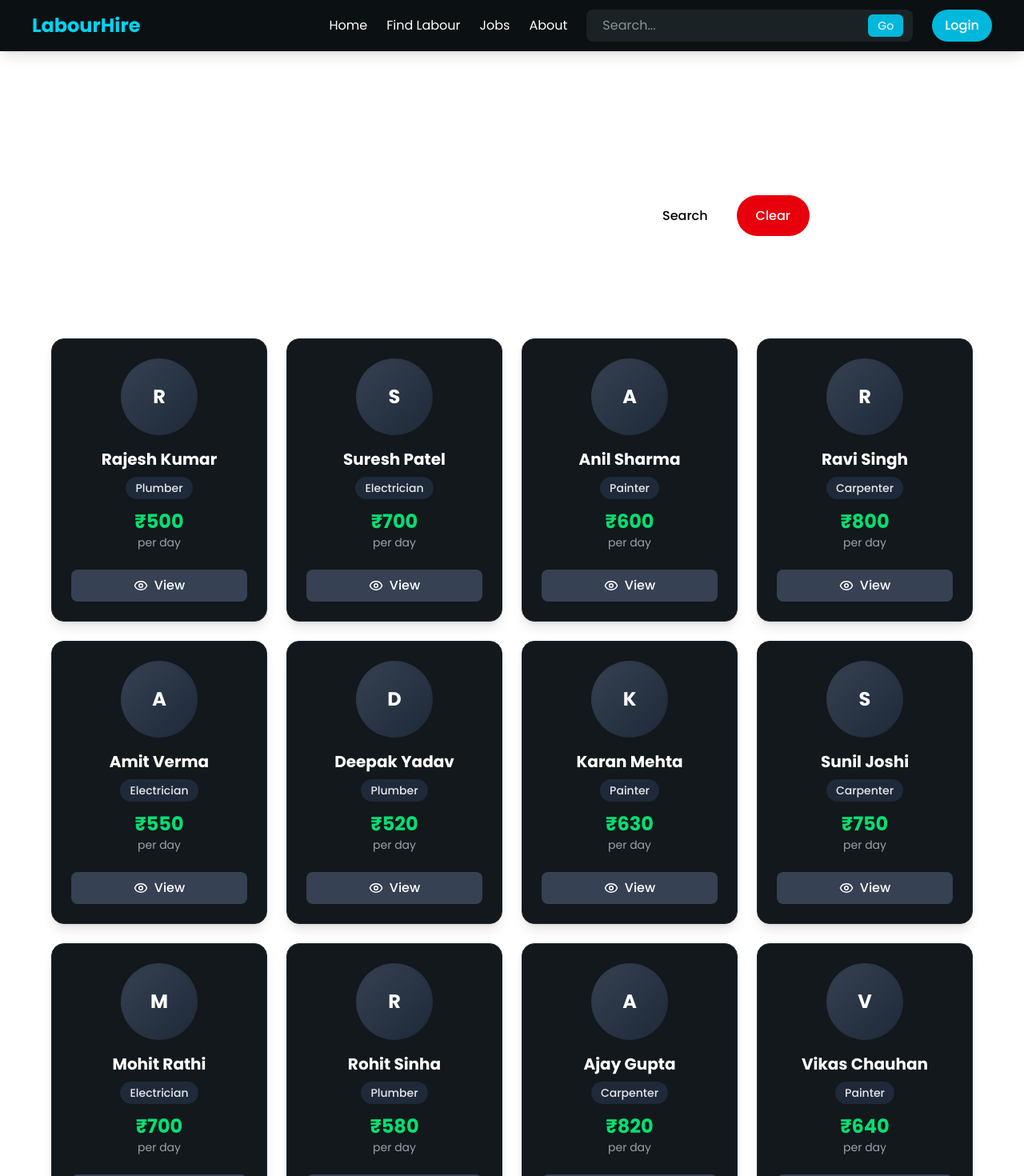
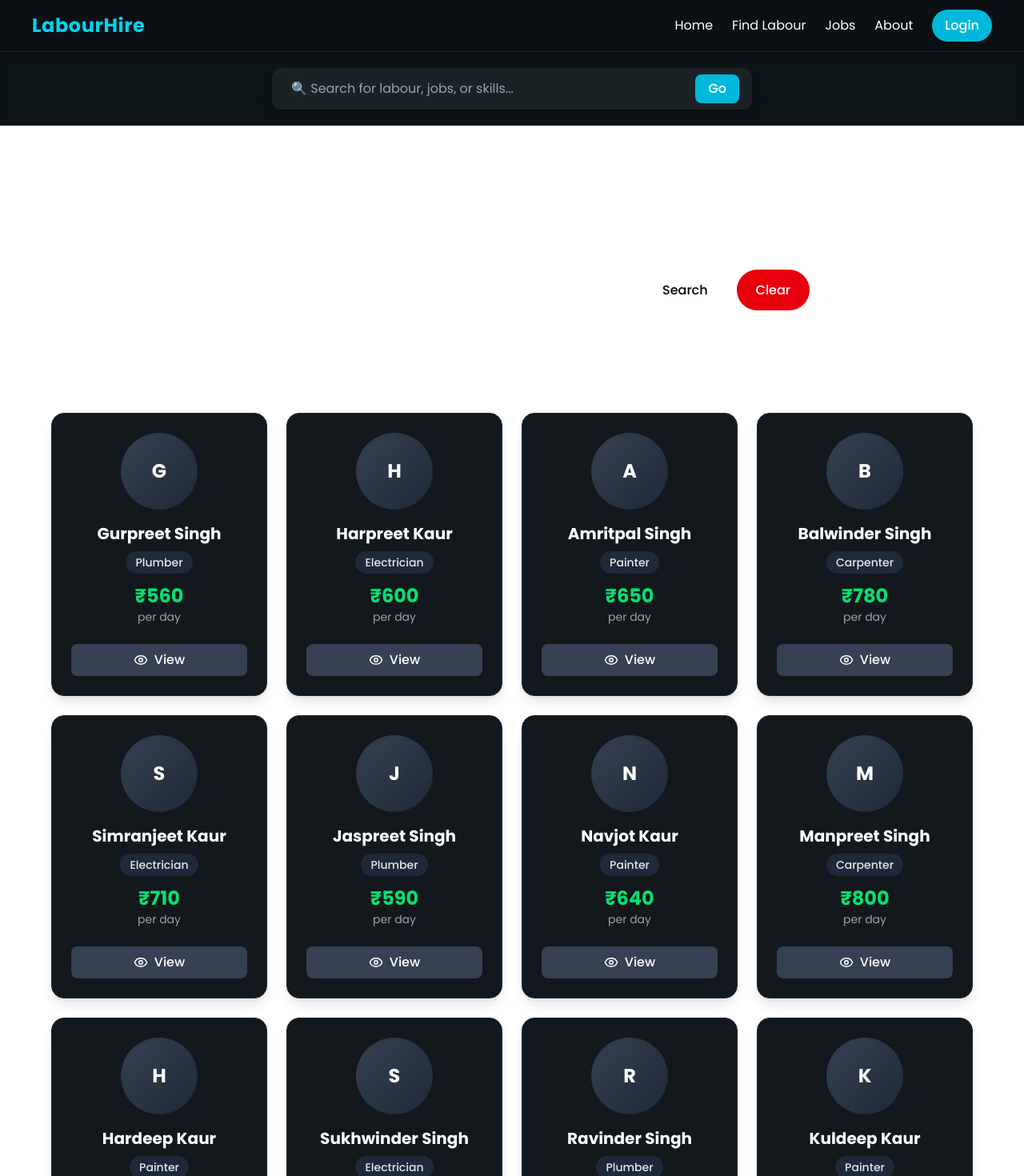
Before and after one commit to Ratinderpreetsingh/labour, a Next.js app: page /find-labour in a window 1280 px wide. Shown: the top 1470 px of the page at 80% size. Built offline with nearby package versions, Linux system fonts and the light colour scheme.

Commit message:
New data

```diff
--- a/src/app/[skillCity]/page.tsx
+++ b/src/app/[skillCity]/page.tsx
@@ -1,22 +1,8 @@
 import Container from "@/components/Container";
 import WorkerCard from "@/components/Card";
 import { notFound } from "next/navigation";
+import {workers} from "../../data/workers"
 
-interface Worker {
-  id: number;
-  name: string;
-  skill: string;
-  city: string;
-  price: number;
-}
-
-const workers: Worker[] = [
-  { id: 1, price: 500, name: "Rajesh Kumar", skill: "Plumber", city: "Delhi" },
-  { id: 2, price: 700, name: "Suresh Patel", skill: "Electrician", city: "Mumbai" },
-  { id: 3, price: 600, name: "Anil Sharma", skill: "Painter", city: "Delhi" },
-  { id: 4, price: 800, name: "Ravi Singh", skill: "Carpenter", city: "Bangalore" },
-  { id: 5, price: 550, name: "Amit Verma", skill: "Electrician", city: "Delhi" },
-];
 
 export default function DynamicPage({params}: {params: { skillCity: string };}) {
   if (!params?.skillCity) return notFound();
@@ -47,6 +33,7 @@ export default function DynamicPage({params}: {params: { skillCity: string };})
                 name={worker.name}
                 price={worker.price}
                 skill={worker.skill}
+                phone={worker.phone}
               />
             ))}
           </div>
--- a/src/app/find-labour/page.tsx
+++ b/src/app/find-labour/page.tsx
@@ -3,13 +3,14 @@
 import { useState } from "react";
 import Container from "@/components/Container";
 import WorkerCard from "@/components/Card";
-
+import { workers } from "@/data/workers";
 interface Worker {
   id: number;
   name: string;
   skill: string;
   city: string;
   price: number;
+  phone:string;
 }
 
 export default  function FindLabourPage() {
@@ -18,28 +19,7 @@ export default  function FindLabourPage() {
   const [results, setResults] = useState<Worker[]>([]);
 
   // 🔹 Larger Dummy Dataset
-  const workers: Worker[] = [
-    { id: 1, name: "Rajesh Kumar", skill: "Plumber", city: "Delhi", price: 500 },
-    { id: 2, name: "Suresh Patel", skill: "Electrician", city: "Mumbai", price: 700 },
-    { id: 3, name: "Anil Sharma", skill: "Painter", city: "Delhi", price: 600 },
-    { id: 4, name: "Ravi Singh", skill: "Carpenter", city: "Bangalore", price: 800 },
-    { id: 5, name: "Amit Verma", skill: "Electrician", city: "Delhi", price: 550 },
-    { id: 6, name: "Deepak Yadav", skill: "Plumber", city: "Chennai", price: 520 },
-    { id: 7, name: "Karan Mehta", skill: "Painter", city: "Delhi", price: 630 },
-    { id: 8, name: "Sunil Joshi", skill: "Carpenter", city: "Kolkata", price: 750 },
-    { id: 9, name: "Mohit Rathi", skill: "Electrician", city: "Mumbai", price: 700 },
-    { id: 10, name: "Rohit Sinha", skill: "Plumber", city: "Pune", price: 580 },
-    { id: 11, name: "Ajay Gupta", skill: "Carpenter", city: "Delhi", price: 820 },
-    { id: 12, name: "Vikas Chauhan", skill: "Painter", city: "Bangalore", price: 640 },
-    { id: 13, name: "Arjun Nair", skill: "Electrician", city: "Chennai", price: 710 },
-    { id: 14, name: "Pankaj Dubey", skill: "Plumber", city: "Mumbai", price: 540 },
-    { id: 15, name: "Lokesh Rai", skill: "Painter", city: "Kolkata", price: 660 },
-    { id: 16, name: "Harish Kumar", skill: "Carpenter", city: "Delhi", price: 830 },
-    { id: 17, name: "Suraj Mishra", skill: "Plumber", city: "Bangalore", price: 570 },
-    { id: 18, name: "Manoj Singh", skill: "Electrician", city: "Pune", price: 690 },
-    { id: 19, name: "Ramesh Chauhan", skill: "Painter", city: "Chennai", price: 620 },
-    { id: 20, name: "Dinesh Patel", skill: "Carpenter", city: "Mumbai", price: 810 },
-  ];
+
 
   // 🔹 Dropdown Options
   const cities = Array.from(new Set(workers.map((w) => w.city)));
@@ -122,6 +102,7 @@ export default  function FindLabourPage() {
                   name={worker.name}
                   price={worker.price}
                   skill={worker.skill}
+                  phone={worker.phone}
                 />
               ))}
             </div>
--- a/src/app/page.tsx
+++ b/src/app/page.tsx
@@ -8,7 +8,7 @@ import { Wrench, Paintbrush, Plug, Hammer } from "lucide-react";
 import Select from "@/components/Select";
 import Button from "@/components/Button";
 import Image from "next/image";
-
+import {workers as workerData} from "../data/workers"
 interface Worker {
   id: number;
   name: string;
@@ -33,8 +33,8 @@ const workers: Worker[] = [
 ];
 
 
-  const cities = Array.from(new Set(workers.map((w) => w.city)));
-  const skills = Array.from(new Set(workers.map((w) => w.skill)));
+  const cities = Array.from(new Set(workerData.map((w) => w.city)));
+  const skills = Array.from(new Set(workerData.map((w) => w.skill)));
   const cityOptions = cities.map((c: string) => ({ label: c, value: c }));
   const skillOptions = skills.map((s: string) => ({ label: s, value: s }));
 
--- a/src/app/search/[slug]/page.tsx
+++ b/src/app/search/[slug]/page.tsx
@@ -1,27 +1,13 @@
+import WorkerCard from "@/components/Card";
 import Container from "@/components/Container";
 import Image from "next/image";
-
+import { workers } from "@/data/workers";
 // app/search/[slug]/page.tsx
 interface SearchPageProps {
   params: { slug: string };
 }
 
-interface Worker {
-  id: number;
-  name: string;
-  skill: string;
-  city: string;
-  price: number;
-  image: string;
-}
 
-const workers: Worker[] = [
-  { id: 1, name: "Rajesh Kumar", skill: "Plumber", city: "Delhi", price: 500, image: "/images/a.jpg" },
-  { id: 2, name: "Suresh Patel", skill: "Electrician", city: "Mumbai", price: 700, image: "/images/b.jpg" },
-  { id: 3, name: "Anil Sharma", skill: "Painter", city: "Delhi", price: 600, image: "/images/c.jpg" },
-  { id: 4, name: "Ravi Singh", skill: "Carpenter", city: "Bangalore", price: 800, image: "/images/d.jpg" },
-  { id: 5, name: "Amit Verma", skill: "Electrician", city: "Delhi", price: 550, image: "/images/e.jpg" },
-];
 
 export default function SearchPage({ params }: SearchPageProps) {
   const { slug } = params;
@@ -47,24 +33,14 @@ export default function SearchPage({ params }: SearchPageProps) {
       ) : (
         <div className="grid grid-cols-1 sm:grid-cols-2 md:grid-cols-3 gap-6">
           {results.map((worker) => (
-            <div
-              key={worker.id}
-              className="bg-white rounded-xl shadow-lg overflow-hidden transform hover:scale-105 transition duration-300"
-            >
-              <Image
-                src={worker.image}
-                alt={worker.name}
-                  width={400} // set desired width
-  height={160} // set desired height
-                className="h-40 w-full object-cover"
-              />
-              <div className="p-4 text-center text-black">
-                <p className="font-semibold text-lg">{worker.name}</p>
-                <p className="text-sm text-gray-600">{worker.skill}</p>
-                <p className="text-sm text-gray-600">{worker.city}</p>
-                <p className="text-md font-bold mt-2 text-cyan-600">₹{worker.price}</p>
-              </div>
-            </div>
+              <WorkerCard
+                            key={worker.id}
+                            id={worker.id}
+                            name={worker.name}
+                            price={worker.price}
+                            skill={worker.skill}
+                            phone={worker.phone}
+                          />
           ))}
         </div>
       )}
--- a/src/components/Navbar.tsx
+++ b/src/components/Navbar.tsx
@@ -1,4 +1,3 @@
-// components/Navbar.tsx
 "use client";
 
 import Link from "next/link";
@@ -17,7 +16,6 @@ const menuItems = [
 export default function Navbar() {
   const [isOpen, setIsOpen] = useState(false);
   const [query, setQuery] = useState("");
-
   const router = useRouter();
 
   const handleSearch = () => {
@@ -27,15 +25,20 @@ export default function Navbar() {
   };
 
   return (
-    <nav className="bg-[#0b1012] shadow-lg sticky top-0 z-50">
+    <>
+      {/* 🔹 Navbar */}
+      <nav className="bg-[#0b1012] shadow-md sticky top-0 z-50">
         <Container>
           <div className="flex justify-between h-16 items-center">
             {/* Logo */}
-          <Link href="/" className="text-2xl font-extrabold text-cyan-400">
+            <Link
+              href="/"
+              className="text-2xl font-extrabold text-cyan-400 tracking-wide"
+            >
               LabourHire
             </Link>
 
-          {/* Desktop Menu + Search */}
+            {/* Desktop Menu */}
             <div className="hidden md:flex space-x-6 items-center">
               {menuItems.map((item) => (
                 <Link
@@ -47,33 +50,16 @@ export default function Navbar() {
                 </Link>
               ))}
 
-            {/* 🔹 Search Bar (always visible) */}
-            <div className="flex items-center gap-2 bg-[#1a2226] px-3 py-1 rounded-lg">
-              <input
-                type="text"
-                value={query}
-                onChange={(e) => setQuery(e.target.value)}
-                placeholder="Search..."
-                className="bg-transparent text-white px-2 py-1 focus:outline-none"
-              />
-              <button
-                onClick={handleSearch}
-                className="px-3 py-1 rounded-md bg-cyan-500 text-white text-sm hover:bg-cyan-600 transition"
-              >
-                Go
-              </button>
-            </div>
-
               {/* Login Button */}
               <Link
                 href="/auth/login"
-              className="px-4 py-2 rounded-full bg-cyan-500 text-white font-medium shadow-md hover:shadow-lg transform hover:scale-105 transition-all duration-300"
+                className="px-4 py-2 rounded-full bg-cyan-500 text-white font-medium shadow-md hover:shadow-cyan-500/40 transform hover:scale-105 transition-all duration-300"
               >
                 Login
               </Link>
             </div>
 
-          {/* Mobile Button */}
+            {/* Mobile Menu Button */}
             <button
               onClick={() => setIsOpen(!isOpen)}
               className="md:hidden text-white hover:text-cyan-400 transition-colors duration-300"
@@ -83,9 +69,9 @@ export default function Navbar() {
           </div>
         </Container>
 
-      {/* Mobile Menu with Search */}
+        {/* Mobile Dropdown */}
         {isOpen && (
-        <div className="md:hidden bg-[#0b1012] shadow-lg">
+          <div className="md:hidden bg-[#0b1012] border-t border-gray-800">
             <div className="flex flex-col space-y-3 px-6 py-4">
               {menuItems.map((item) => (
                 <Link
@@ -97,27 +83,9 @@ export default function Navbar() {
                   {item.name}
                 </Link>
               ))}
-
-            {/* 🔹 Mobile Search Bar */}
-            <div className="flex items-center gap-2 bg-[#1a2226] px-3 py-2 rounded-lg">
-              <input
-                type="text"
-                value={query}
-                onChange={(e) => setQuery(e.target.value)}
-                placeholder="Search..."
-                className="flex-1 bg-transparent text-white px-2 py-1 focus:outline-none"
-              />
-              <button
-                onClick={handleSearch}
-                className="px-3 py-1 rounded-md bg-cyan-500 text-white text-sm hover:bg-cyan-600 transition"
-              >
-                Go
-              </button>
-            </div>
-
               <Link
                 href="/auth/login"
-              className="px-4 py-2 rounded-full bg-cyan-500 text-white font-medium shadow-md hover:shadow-lg transform hover:scale-105 transition-all duration-300"
+                className="px-4 py-2 rounded-full bg-cyan-500 text-white font-medium shadow-md hover:shadow-cyan-500/40 transform hover:scale-105 transition-all duration-300"
                 onClick={() => setIsOpen(false)}
               >
                 Login
@@ -126,5 +94,29 @@ export default function Navbar() {
           </div>
         )}
       </nav>
+
+      {/* 🔹 Beautiful Search Section */}
+      <div className="bg-[#0d1417] border-t border-gray-800 py-5 sticky top-16 z-40 shadow-inner">
+        <Container>
+          <div className="flex justify-center w-full">
+            <div className="flex items-center gap-2 bg-[#1a2226] px-4 py-2 rounded-xl w-full md:w-1/2 shadow-lg shadow-black/20">
+              <input
+                type="text"
+                value={query}
+                onChange={(e) => setQuery(e.target.value)}
+                placeholder="🔍 Search for labour, jobs, or skills..."
+                className="flex-1 bg-transparent text-gray-200 placeholder-gray-400 px-2 py-1 focus:outline-none text-sm md:text-base"
+              />
+              <button
+                onClick={handleSearch}
+                className="px-4 py-1.5 rounded-lg bg-cyan-500 text-white font-medium hover:bg-cyan-600 hover:shadow-cyan-500/40 transition-all duration-300"
+              >
+                Go
+              </button>
+            </div>
+          </div>
+        </Container>
+      </div>
+    </>
   );
 }
--- /dev/null
+++ b/src/data/workers.ts
@@ -0,0 +1,31 @@
+export interface Worker {
+  id: number;
+  name: string;
+  skill: string;
+  city: string;
+  price: number;
+  phone: string;
+}
+
+export const workers: Worker[] = [
+  { id: 1, name: "Gurpreet Singh", skill: "Plumber", city: "Rajpura", price: 560, phone: "9876543210" },
+  { id: 2, name: "Harpreet Kaur", skill: "Electrician", city: "Banur", price: 600, phone: "9876543211" },
+  { id: 3, name: "Amritpal Singh", skill: "Painter", city: "Patiala", price: 650, phone: "9876543212" },
+  { id: 4, name: "Balwinder Singh", skill: "Carpenter", city: "Ludhiana", price: 780, phone: "9876543213" },
+  { id: 5, name: "Simranjeet Kaur", skill: "Electrician", city: "Amritsar", price: 710, phone: "9876543214" },
+  { id: 6, name: "Jaspreet Singh", skill: "Plumber", city: "Jalandhar", price: 590, phone: "9876543215" },
+  { id: 7, name: "Navjot Kaur", skill: "Painter", city: "Mohali", price: 640, phone: "9876543216" },
+  { id: 8, name: "Manpreet Singh", skill: "Carpenter", city: "Rajpura", price: 800, phone: "9876543217" },
+  { id: 9, name: "Hardeep Kaur", skill: "Painter", city: "Banur", price: 620, phone: "9876543218" },
+  { id: 10, name: "Sukhwinder Singh", skill: "Electrician", city: "Patiala", price: 700, phone: "9876543219" },
+  { id: 11, name: "Ravinder Singh", skill: "Plumber", city: "Ludhiana", price: 580, phone: "9876543220" },
+  { id: 12, name: "Kuldeep Kaur", skill: "Painter", city: "Amritsar", price: 670, phone: "9876543221" },
+  { id: 13, name: "Parminder Singh", skill: "Carpenter", city: "Jalandhar", price: 820, phone: "9876543222" },
+  { id: 14, name: "Rajwinder Kaur", skill: "Electrician", city: "Mohali", price: 720, phone: "9876543223" },
+  { id: 15, name: "Sandeep Singh", skill: "Plumber", city: "Moga", price: 560, phone: "9876543224" },
+  { id: 16, name: "Inderpreet Kaur", skill: "Painter", city: "Bathinda", price: 650, phone: "9876543225" },
+  { id: 17, name: "Tejinder Singh", skill: "Carpenter", city: "Pathankot", price: 790, phone: "9876543226" },
+  { id: 18, name: "Lovepreet Kaur", skill: "Electrician", city: "Hoshiarpur", price: 710, phone: "9876543227" },
+  { id: 19, name: "Jatinder Singh", skill: "Painter", city: "Bathinda", price: 640, phone: "9876543228" },
+  { id: 20, name: "Davinder Singh", skill: "Plumber", city: "Moga", price: 570, phone: "9876543229" },
+];
```
Also changed, not shown: src/components/Card.tsx (+4 -3 lines). Lines whose indentation alone changed are shown as unchanged.
